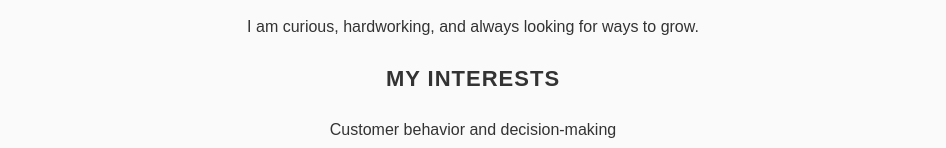
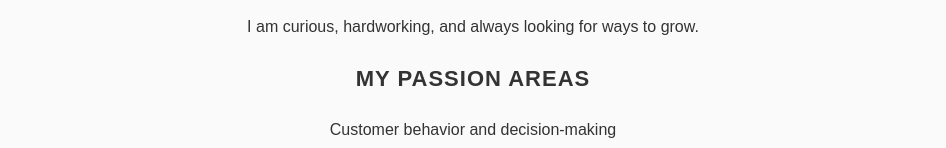
Before and after one commit to chipha146/HiIamChiPham.github.io, a plain HTML site: page about.html in a window 1280 px wide. Shown: the part 381-529 px from the top of the page, without its empty margins (167-1113 px from the left). Drawn offline with Linux system fonts and the light colour scheme.

Commit message:
Add files via upload

```diff
--- a/about.html
+++ b/about.html
@@ -85,7 +85,7 @@
             I am curious, hardworking, and always looking for ways to grow.
         </p>
 
-        <h2>My Interests</h2>
+        <h2>My Passion Areas</h2>
         <ul>
             <li>Customer behavior and decision-making</li>
             <li>Data analysis and business trends</li>
```
